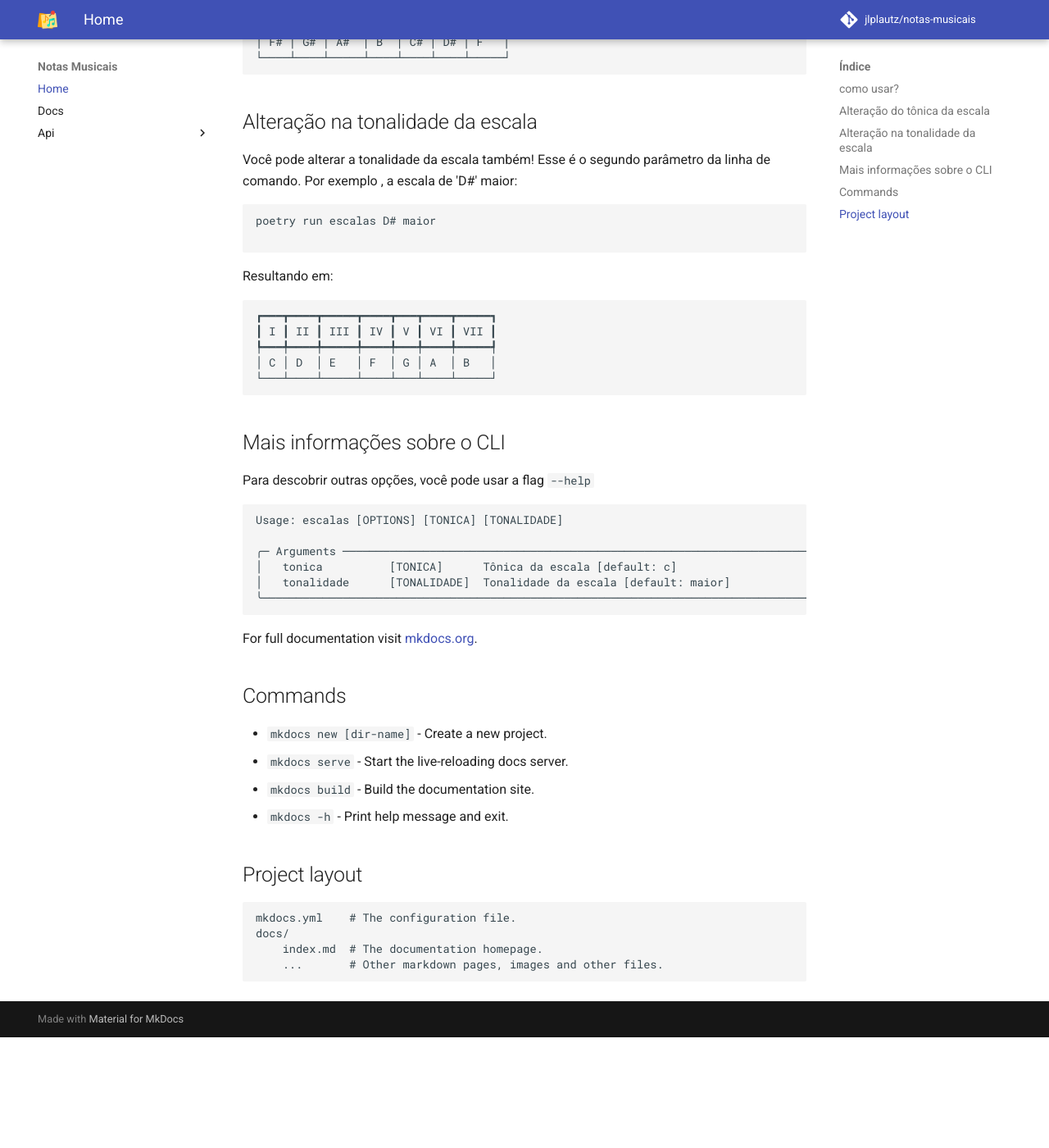
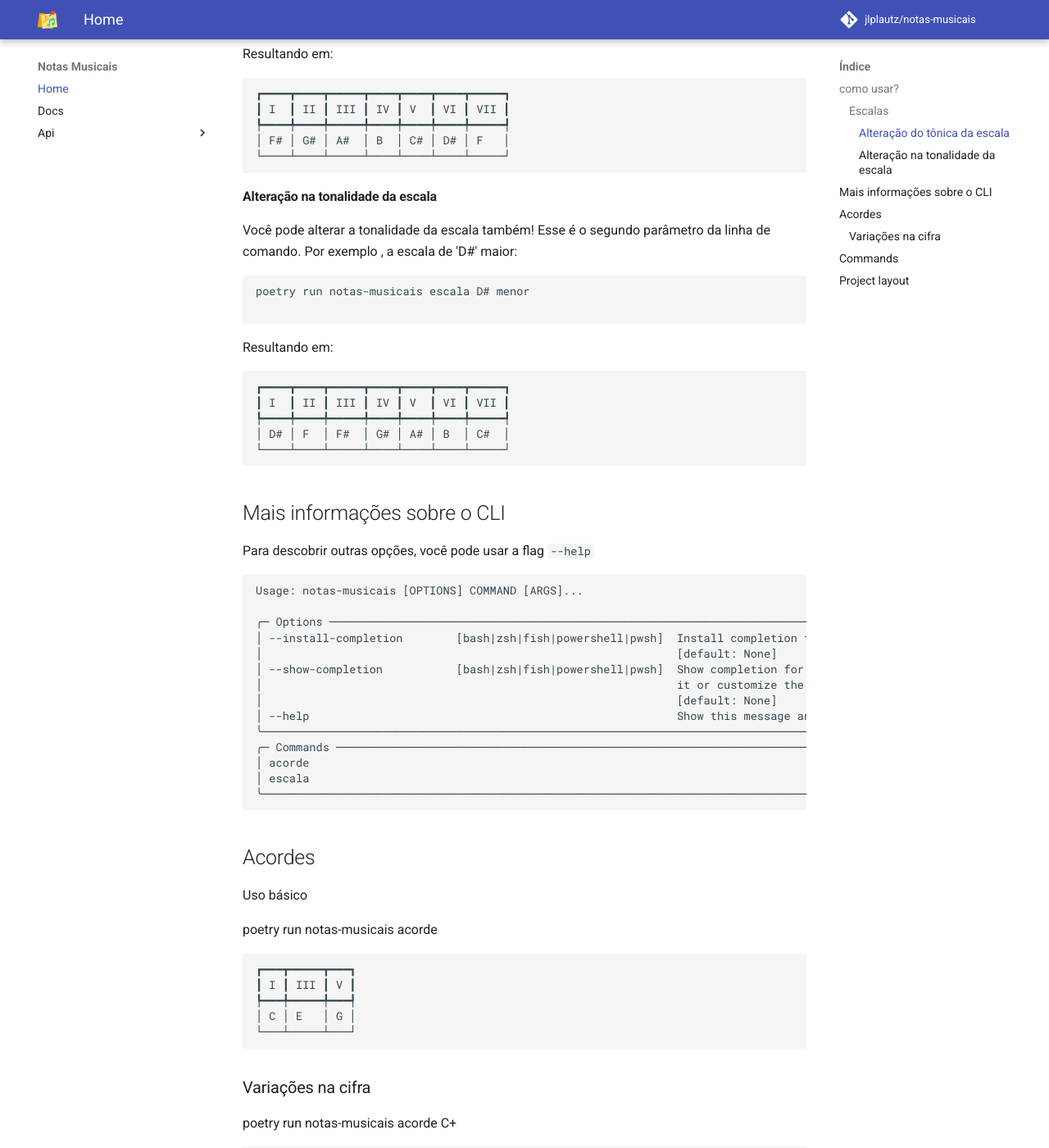
Before and after one commit to jlplautz/notas-musicais, an MkDocs documentation site: the page built from docs/index.md, in a window 1280 px wide and 1400 px high, scrolled down 1099 px. Shown: the whole window at 82% size. Built offline with MkDocs 1.6.1 and Material for MkDocs 9.7.7, drawn with Linux system fonts in a browser that asks for light colours; comment, search, counter and statistics services are not loaded; before the commit the page ends 2364 px from its top, so only the background shows below that; some of the changed text lies outside the part shown.

Commit message:
9-continous_create_acordes_triades

````diff
--- a/docs/index.md
+++ b/docs/index.md
@@ -2,12 +2,18 @@
 
 # NOTAS MUSICAIS
 
+Notas musicais é um CLI para ajudar na formação de escalas e acordes
+
+Temos dois comandos disponiveis: `escala` e `acorde`
+
 ## como usar?
+
+### Escalas
 
 Você pode chamar as escalas via linha de comando. Por exemplo:
 
 ```bash
-poetry run escalas
+poetry run notas-musicais escala
 ```
 Retornando os graus e as notas correspondentes a essa escala:
 
@@ -19,13 +25,13 @@ Retornando os graus e as notas correspondentes a essa escala:
 └───┴────┴─────┴────┴───┴────┴─────┘
 ```
 
-## Alteração do tônica da escala
+#### Alteração do tônica da escala
 
 O primeiro parâmetro da CLI a tônica da escala que deseja exibir. Desta forma,
 você pode alterar a escala retornando: Por exemplo, a escala de 'F#' (la sustenido)
 
 ```bash
-poetry run escalas F#
+poetry run notas-musicais escala F#
 ```
 
 Resultando em:
@@ -37,22 +43,22 @@ Resultando em:
 └────┴────┴─────┴────┴────┴────┴─────┘
 ```
 
-## Alteração na tonalidade da escala
+#### Alteração na tonalidade da escala
 
 Você pode alterar a tonalidade da escala também! Esse é o segundo parâmetro da
 linha de comando. Por exemplo , a escala de 'D#' maior:
 
 ```bash
-poetry run escalas D# maior
+poetry run notas-musicais escala D# menor
 
 ```
 Resultando em:
 ```
-┏━━━┳━━━━┳━━━━━┳━━━━┳━━━┳━━━━┳━━━━━┓
-┃ I ┃ II ┃ III ┃ IV ┃ V ┃ VI ┃ VII ┃
-┡━━━╇━━━━╇━━━━━╇━━━━╇━━━╇━━━━╇━━━━━┩
-│ C │ D  │ E   │ F  │ G │ A  │ B   │
-└───┴────┴─────┴────┴───┴────┴─────┘
+┏━━━━┳━━━━┳━━━━━┳━━━━┳━━━━┳━━━━┳━━━━━┓
+┃ I  ┃ II ┃ III ┃ IV ┃ V  ┃ VI ┃ VII ┃
+┡━━━━╇━━━━╇━━━━━╇━━━━╇━━━━╇━━━━╇━━━━━┩
+│ D# │ F  │ F#  │ G# │ A# │ B  │ C#  │
+└────┴────┴─────┴────┴────┴────┴─────┘
 ```
 
 ## Mais informações sobre o CLI
@@ -60,14 +66,48 @@ Resultando em:
 Para descobrir outras opções, você pode usar a flag `--help`
 
 ```
-Usage: escalas [OPTIONS] [TONICA] [TONALIDADE]
+Usage: notas-musicais [OPTIONS] COMMAND [ARGS]...
 
-╭─ Arguments ───────────────────────────────────────────────────────────────────────────────────────────────────╮
-│   tonica          [TONICA]      Tônica da escala [default: c]                                                 │
-│   tonalidade      [TONALIDADE]  Tonalidade da escala [default: maior]                                         │
+╭─ Options ─────────────────────────────────────────────────────────────────────────────────────────────────────╮
+│ --install-completion        [bash|zsh|fish|powershell|pwsh]  Install completion for the specified shell.      │
+│                                                              [default: None]                                  │
+│ --show-completion           [bash|zsh|fish|powershell|pwsh]  Show completion for the specified shell, to copy │
+│                                                              it or customize the installation.                │
+│                                                              [default: None]                                  │
+│ --help                                                       Show this message and exit.                      │
+╰───────────────────────────────────────────────────────────────────────────────────────────────────────────────╯
+╭─ Commands ────────────────────────────────────────────────────────────────────────────────────────────────────╮
+│ acorde                                                                                                        │
+│ escala                                                                                                        │
 ╰───────────────────────────────────────────────────────────────────────────────────────────────────────────────╯
 ```
 
+## Acordes
+
+Uso básico
+
+poetry run notas-musicais acorde
+
+```bash
+┏━━━┳━━━━━┳━━━┓
+┃ I ┃ III ┃ V ┃
+┡━━━╇━━━━━╇━━━┩
+│ C │ E   │ G │
+└───┴─────┴───┘
+```
+
+### Variações na cifra
+
+poetry run notas-musicais acorde C+
+
+```
+┏━━━┳━━━━━┳━━━━┓
+┃ I ┃ III ┃ V+ ┃
+┡━━━╇━━━━━╇━━━━┩
+│ C │ E   │ G# │
+└───┴─────┴────┘
+```
+Até o momento voce pode usar acordes maiores, menores, dimunito e aumentados
 
 
 For full documentation visit [mkdocs.org](https://www.mkdocs.org).
--- a/pyproject.toml
+++ b/pyproject.toml
@@ -5,8 +5,7 @@ description = ""
 authors = ["Jorge Luiz Plautz <jorge.plautz@gmail.com>"]
 
 [tool.poetry.scripts]
-escalas = "notas_musicais.cli:app"
-
+notas-musicais = "notas_musicais.cli:app"
 
 [tool.poetry.dependencies]
 python = "^3.9"
````
Also changed, not shown: docs/api/acordes.md (added, +1 -0 lines), docs/api/escalas.md (+1 -1 lines), 5 other files.
